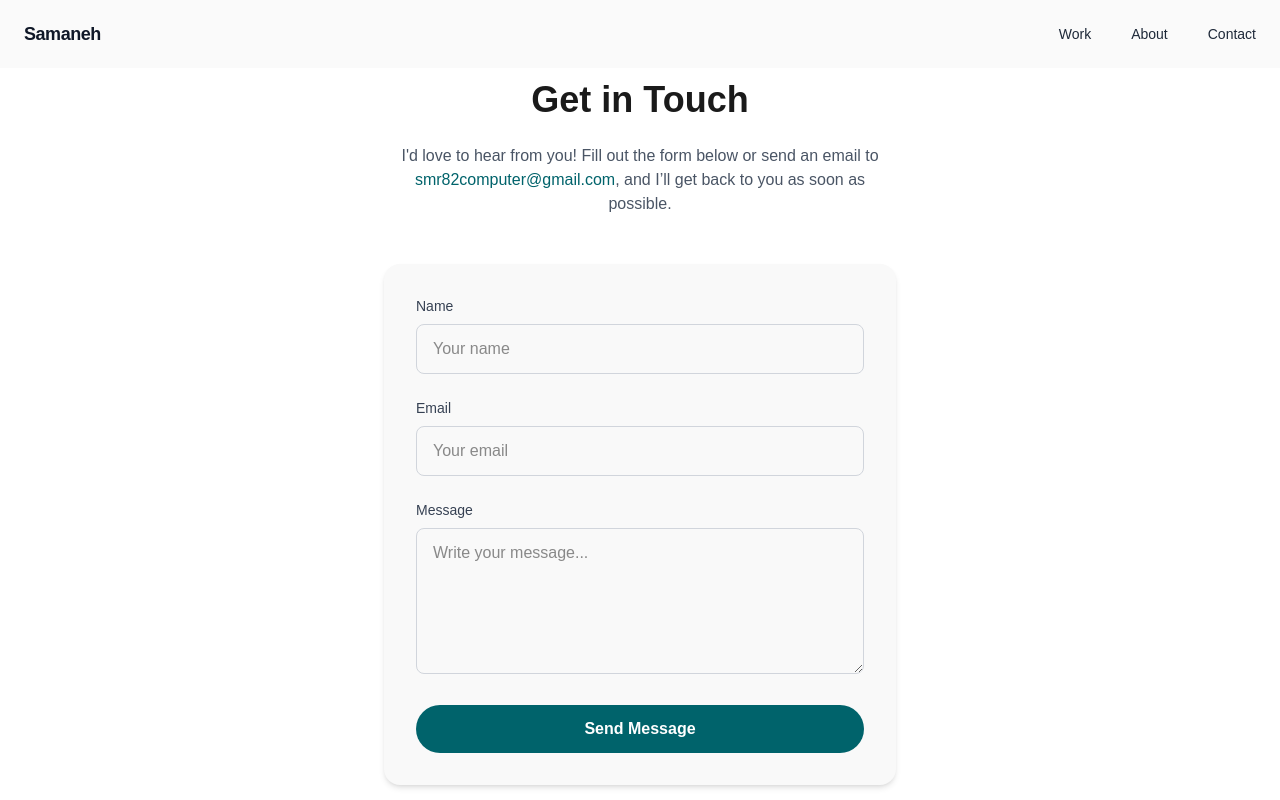
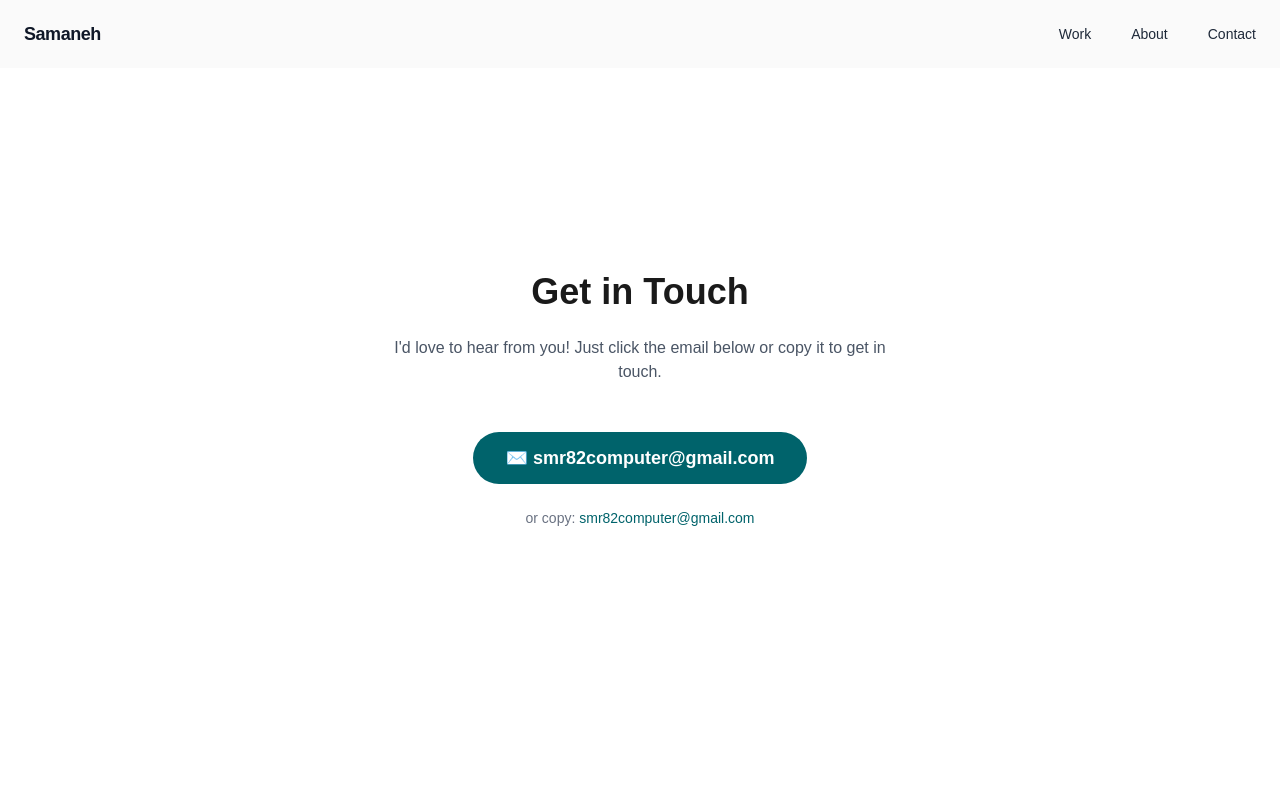
Before and after one commit to sam1362/samaneh-portfolio, a Next.js app: page /contact in a window 1280 px wide. Shown: the top 800 px of the page. Built offline with nearby package versions, Linux system fonts and the light colour scheme.

Commit message:
change contact page

```diff
--- a/app/contact/page.tsx
+++ b/app/contact/page.tsx
@@ -1,102 +1,32 @@
 "use client";
-import { useState } from "react";
-
 
 export default function ContactPage() {
-  const [form, setForm] = useState({ name: "", email: "", message: "" });
+  return (
+    <main className="bg-white text-[#1A1A1A] min-h-screen flex flex-col items-center justify-center px-6 md:px-16 py-20">
+      {/* title */}
+      <h1 className="text-4xl font-bold mb-6 text-center">Get in Touch</h1>
 
-  const handleChange = (
-    e: React.ChangeEvent<HTMLInputElement | HTMLTextAreaElement>
-  ) => {
-    setForm({ ...form, [e.target.name]: e.target.value });
-  };
+      {/* description*/}
+      <p className="text-gray-600 mb-12 text-center max-w-lg">
+        I'd love to hear from you! Just click the email below or copy it to get
+        in touch.
+      </p>
 
-  const handleSubmit = (e: React.FormEvent) => {
-    e.preventDefault();
-    console.log("Form submitted:", form);
-    alert("Thanks for your message!");
-    setForm({ name: "", email: "", message: "" });
-  };
+      {/* email link*/}
+      <a
+        href="mailto:smr82computer@gmail.com?subject=Portfolio%20Inquiry&body=Hi%20Samaneh,%0D%0A%0D%0AI%20visited%20your%20portfolio%20and%20would%20like%20to%20connect."
+        className="bg-[#00636b] text-white py-3 px-8 rounded-full font-semibold text-lg transition-transform duration-200 hover:scale-105 hover:bg-[#004f56]"
+      >
+        ✉️ smr82computer@gmail.com
+      </a>
 
-  return (
-    <main className="bg-white text-[#1A1A1A] min-h-screen flex flex-col">
-
-
-      {/* Contact Section */}
-      <section className="flex-grow flex flex-col items-center justify-center px-6 md:px-16 py-20">
-        <h1 className="text-4xl font-bold mb-6 text-center">Get in Touch</h1>
-
-        <p className="text-gray-600 mb-12 text-center max-w-lg">
-          I'd love to hear from you! Fill out the form below or send an email to{" "}
-          <span className="text-[#00636b] font-medium">
-            smr82computer@gmail.com
-          </span>
-          , and I’ll get back to you as soon as possible.
-        </p>
-
-        <form
-          onSubmit={handleSubmit}
-          className="w-full max-w-lg bg-[#f9f9f9] p-8 rounded-2xl shadow-md space-y-6"
-        >
-          {/* Name */}
-          <div>
-            <label className="block mb-2 text-sm font-medium text-gray-700">
-              Name
-            </label>
-            <input
-              type="text"
-              name="name"
-              value={form.name}
-              onChange={handleChange}
-              required
-              className="w-full px-4 py-3 border border-gray-300 rounded-lg focus:outline-none focus:ring-2 focus:ring-[#00636b]"
-              placeholder="Your name"
-            />
-          </div>
-
-          {/* Email */}
-          <div>
-            <label className="block mb-2 text-sm font-medium text-gray-700">
-              Email
-            </label>
-            <input
-              type="email"
-              name="email"
-              value={form.email}
-              onChange={handleChange}
-              required
-              className="w-full px-4 py-3 border border-gray-300 rounded-lg focus:outline-none focus:ring-2 focus:ring-[#00636b]"
-              placeholder="Your email"
-            />
-          </div>
-
-          {/* Message */}
-          <div>
-            <label className="block mb-2 text-sm font-medium text-gray-700">
-              Message
-            </label>
-            <textarea
-              name="message"
-              value={form.message}
-              onChange={handleChange}
-              required
-              rows={5}
-              className="w-full px-4 py-3 border border-gray-300 rounded-lg focus:outline-none focus:ring-2 focus:ring-[#00636b]"
-              placeholder="Write your message..."
-            ></textarea>
-          </div>
-
-          {/* Button */}
-          <button
-            type="submit"
-            className="w-full py-3 bg-[#00636b] text-white font-semibold rounded-full transition-transform duration-200 hover:scale-105 active:scale-95 hover:bg-[#004f56]"
-          >
-            Send Message
-          </button>
-        </form>
-      </section>
-
-
+      {/* copy text*/}
+      <p className="text-gray-500 mt-6 text-sm text-center">
+        or copy:{" "}
+        <span className="font-medium select-all text-[#00636b]">
+          smr82computer@gmail.com
+        </span>
+      </p>
     </main>
   );
 }
```
